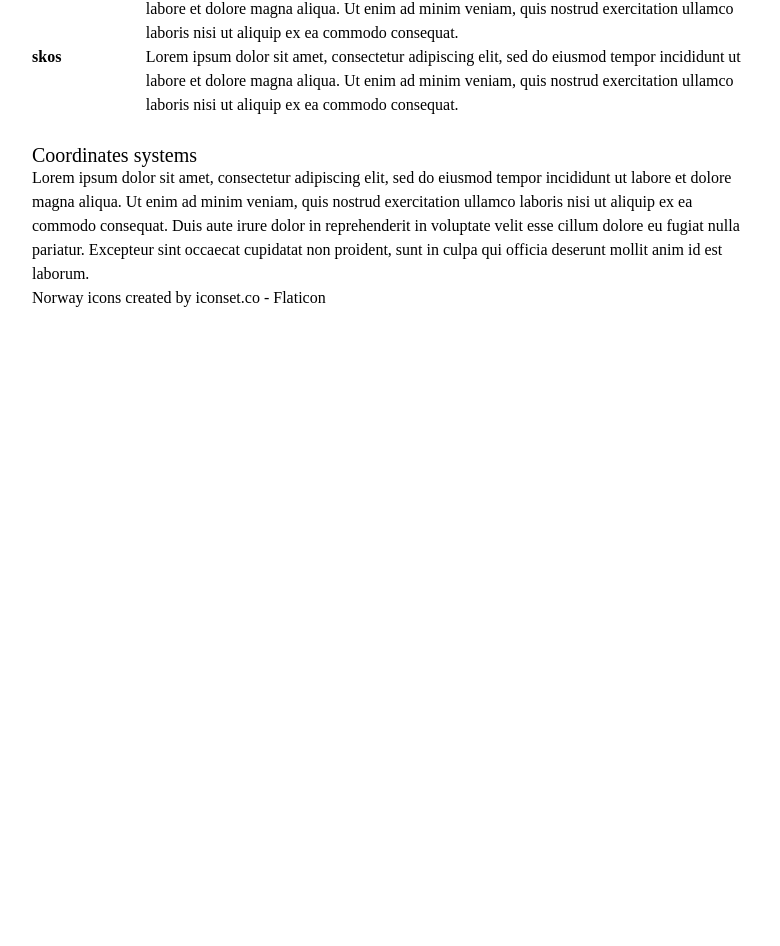
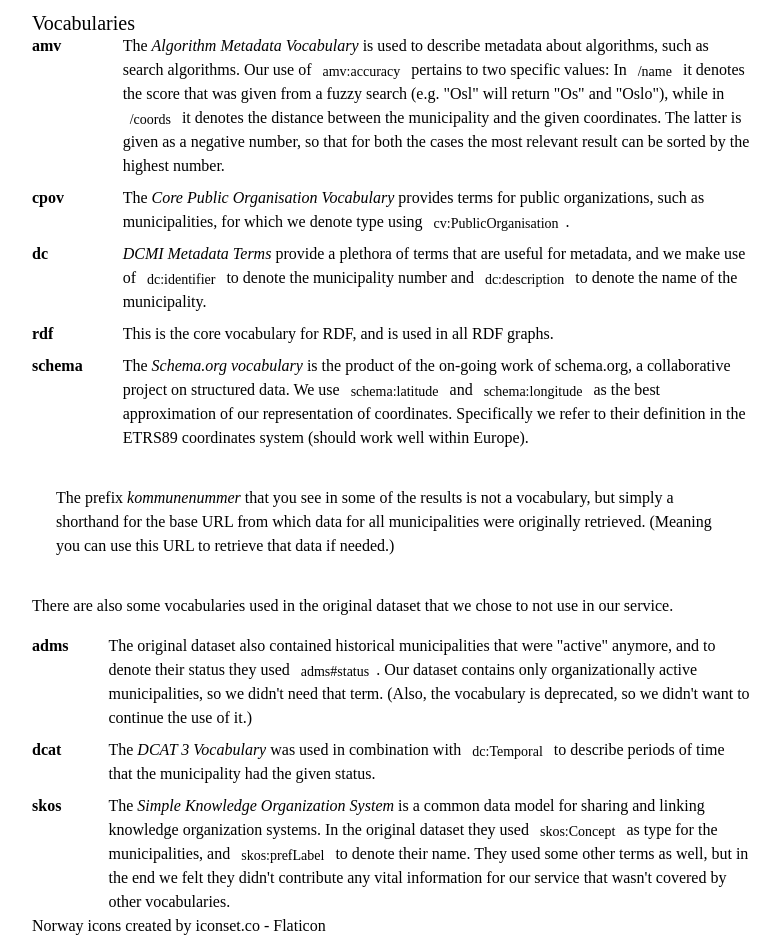
Before and after one commit to megoth-capgemini/municipalities-coordinates, a React (Vite) app: page / in a window 1280 px wide. Shown: the part 1570-2516 px from the top of the page, without its empty margins (248-1028 px from the left). Before the commit the page ends 1888 px from the top, so only its background shows below. Built offline with nearby package versions, Linux system fonts and the light colour scheme.

Commit message:
Added some more documentation

```diff
--- a/src/components/front-page/documentation.mdx
+++ b/src/components/front-page/documentation.mdx
@@ -1,10 +1,10 @@
-<h2 className="bulma-title bulma-is-4">Documentation</h2>
+<h2 id="documentation" className="bulma-title bulma-is-4">Documentation</h2>
 
 This section covers the details of the service, and focuses on what you need to know to use the service. If you want to
 understand the technical details of how the service is developed and operated, check out the [code
 repository on GitHub](https://github.com/megoth-capgemini/municipalities-coordinates).
 
-<h3 className="bulma-title bulma-is-5">Data</h3>
+<h3 id="data" className="bulma-title bulma-is-5">Data</h3>
 
 The data is a combination
 of [the list of municipalities from data.norge.no](https://data.norge.no/datasets/978a923c-9ab6-3617-8fd6-6622363454e3)
@@ -20,59 +20,10 @@ next section.
 
 <h3 className="bulma-title bulma-is-5">Schema</h3>
 
-<dl>
-    <dt>amv</dt>
-    <dd>
-        Lorem ipsum dolor sit amet, consectetur adipiscing elit, sed do
-        eiusmod tempor incididunt ut labore et dolore magna aliqua. Ut enim ad
-        minim veniam, quis nostrud exercitation ullamco laboris nisi ut
-        aliquip ex ea commodo consequat.
-    </dd>
-    <dt>dc</dt>
-    <dd>
-        Lorem ipsum dolor sit amet, consectetur adipiscing elit, sed do
-        eiusmod tempor incididunt ut labore et dolore magna aliqua. Ut enim ad
-        minim veniam, quis nostrud exercitation ullamco laboris nisi ut
-        aliquip ex ea commodo consequat.
-    </dd>
-    <dt>kommune&shy;nummer</dt>
-    <dd>
-        Lorem ipsum dolor sit amet, consectetur adipiscing elit, sed do
-        eiusmod tempor incididunt ut labore et dolore magna aliqua. Ut enim ad
-        minim veniam, quis nostrud exercitation ullamco laboris nisi ut
-        aliquip ex ea commodo consequat.
-    </dd>
-    <dt>m8g</dt>
-    <dd>
-        Lorem ipsum dolor sit amet, consectetur adipiscing elit, sed do
-        eiusmod tempor incididunt ut labore et dolore magna aliqua. Ut enim ad
-        minim veniam, quis nostrud exercitation ullamco laboris nisi ut
-        aliquip ex ea commodo consequat.
-    </dd>
-    <dt>rdf</dt>
-    <dd>
-        Lorem ipsum dolor sit amet, consectetur adipiscing elit, sed do
-        eiusmod tempor incididunt ut labore et dolore magna aliqua. Ut enim ad
-        minim veniam, quis nostrud exercitation ullamco laboris nisi ut
-        aliquip ex ea commodo consequat.
-    </dd>
-    <dt>schema</dt>
-    <dd>
-        Lorem ipsum dolor sit amet, consectetur adipiscing elit, sed do
-        eiusmod tempor incididunt ut labore et dolore magna aliqua. Ut enim ad
-        minim veniam, quis nostrud exercitation ullamco laboris nisi ut
-        aliquip ex ea commodo consequat.
-    </dd>
-    <dt>skos</dt>
-    <dd>
-        Lorem ipsum dolor sit amet, consectetur adipiscing elit, sed do
-        eiusmod tempor incididunt ut labore et dolore magna aliqua. Ut enim ad
-        minim veniam, quis nostrud exercitation ullamco laboris nisi ut
-        aliquip ex ea commodo consequat.
-    </dd>
-</dl>
+The graph uses a combination of [vocabularies](#vocabularies) to describe two main data structures:
+a [Municipality](#schema-municipality) and a [Collection of municipalities](#schema-collection-municipalities).
 
-<h3 className="bulma-title bulma-is-5">Coordinates systems</h3>
+<h4 id="schema-municipality" className="bulma-title bulma-is-6">Municipality</h4>
 
 Lorem ipsum dolor sit amet, consectetur adipiscing elit, sed do
 eiusmod tempor incididunt ut labore et dolore magna aliqua. Ut enim ad
@@ -81,3 +32,93 @@ aliquip ex ea commodo consequat. Duis aute irure dolor in
 reprehenderit in voluptate velit esse cillum dolore eu fugiat nulla
 pariatur. Excepteur sint occaecat cupidatat non proident, sunt in
 culpa qui officia deserunt mollit anim id est laborum.
+
+<h4 id="schema-collection-municipalities" className="bulma-title bulma-is-6">Collection of municipalities</h4>
+
+Lorem ipsum dolor sit amet, consectetur adipiscing elit, sed do
+eiusmod tempor incididunt ut labore et dolore magna aliqua. Ut enim ad
+minim veniam, quis nostrud exercitation ullamco laboris nisi ut
+aliquip ex ea commodo consequat. Duis aute irure dolor in
+reprehenderit in voluptate velit esse cillum dolore eu fugiat nulla
+pariatur. Excepteur sint occaecat cupidatat non proident, sunt in
+culpa qui officia deserunt mollit anim id est laborum.
+
+<h3 id="vocabularies" className="bulma-title bulma-is-5">Vocabularies</h3>
+
+<dl>
+    <dt>
+        [amv](https://w3id.org/amv#)
+    </dt>
+    <dd>
+        The *Algorithm Metadata Vocabulary* is used to describe metadata about algorithms, such as search algorithms.
+        Our use of `amv:accuracy` pertains to two specific values: In `/name` it denotes the score that was given from
+        a fuzzy search (e.g. "Osl" will return "Os" and "Oslo"), while in `/coords` it denotes the distance between the
+        municipality and the given coordinates. The latter is given as a negative number, so that for both the cases
+        the most relevant result can be sorted by the highest number.
+    </dd>
+    <dt>
+        [cpov](http://data.europa.eu/m8g/)
+    </dt>
+    <dd>
+        The [*Core Public Organisation Vocabulary*](https://semiceu.github.io/CPOV/) provides terms for public
+        organizations, such as municipalities, for which we denote type using `cv:PublicOrganisation`.
+    </dd>
+    <dt>
+        [dc](http://purl.org/dc/terms/)
+    </dt>
+    <dd>
+        *DCMI Metadata Terms* provide a plethora of terms that are useful for metadata, and we make use of
+        `dc:identifier` to denote the municipality number and `dc:description` to denote the name of the municipality.
+    </dd>
+    <dt>
+        [rdf](http://www.w3.org/1999/02/22-rdf-syntax-ns#)
+    </dt>
+    <dd>
+        This is the core vocabulary for RDF, and is used in all RDF graphs.
+    </dd>
+    <dt>
+        [schema](https://schema.org/)
+    </dt>
+    <dd>
+        The *Schema.org vocabulary* is the product of the on-going work of [schema.org](https://schema.org/), a
+        collaborative project on structured data. We use `schema:latitude` and `schema:longitude` as the best
+        approximation of our representation of coordinates. Specifically we refer to their definition in the
+        [ETRS89](https://en.wikipedia.org/wiki/European_Terrestrial_Reference_System_1989) coordinates system (should
+        work well within Europe).
+    </dd>
+</dl>
+
+> The prefix *kommunenummer* that you see in some of the results is not a vocabulary, but simply a shorthand for the
+base URL from which data for all municipalities were originally retrieved. (Meaning you can use this URL to retrieve
+that data if needed.)
+
+There are also some vocabularies used in
+the [original dataset](https://github.com/megoth-capgemini/municipalities-coordinates/blob/main/kommunenummer.rdf) that
+we chose to not use in our service.
+
+<dl>
+    <dt>
+        [adms](https://www.w3.org/ns/legacy_adms#)
+    </dt>
+    <dd>
+        The original dataset also contained historical municipalities that were "active" anymore, and to denote their
+        status they used `adms#status`. Our dataset contains only organizationally active municipalities, so we didn't
+        need that term. (Also, the vocabulary is deprecated, so we didn't want to continue the use of it.)
+    </dd>
+    <dt>
+        [dcat](https://www.w3.org/ns/dcat#)
+    </dt>
+    <dd>
+        The *DCAT 3 Vocabulary* was used in combination with `dc:Temporal` to describe periods of time that the
+        municipality had the given status.
+    </dd>
+    <dt>
+        [skos](http://www.w3.org/2004/02/skos/core#)
+    </dt>
+    <dd>
+        The *Simple Knowledge Organization System* is a common data model for sharing and linking knowledge
+        organization systems. In the original dataset they used `skos:Concept` as type for the municipalities, and
+        `skos:prefLabel` to denote their name. They used some other terms as well, but in the end we felt they didn't
+        contribute any vital information for our service that wasn't covered by other vocabularies.
+    </dd>
+</dl>
--- a/src/components/front-page/index.tsx
+++ b/src/components/front-page/index.tsx
@@ -11,7 +11,7 @@ export default function FrontPage() {
       </header>
       <SearchByName />
       <SearchByProximity />
-      <section id="documentation" className="bulma-block bulma-content">
+      <section className="bulma-block bulma-content">
         <Documentation />
       </section>
       <footer className="bulma-block bulma-content">
--- a/src/components/search-form/index.tsx
+++ b/src/components/search-form/index.tsx
@@ -158,16 +158,22 @@ export default function SearchForm({
             style={{ opacity: isLoading || isSubmitting ? 0.5 : 1 }}
           >
             <h3 className={"bulma-title bulma-is-6"}>Results</h3>
-            <p>
-              Request: <code>{url}</code>
-              <br />
-              Header: <code>{requestedMode.media_format}</code>
-              <br />
-              Using curl:{" "}
-              <code>
-                curl --header "Accept: {requestedMode.media_format}" {url}
-              </code>
-            </p>
+            <dl>
+              <dt>Request</dt>
+              <dd>
+                <code>{url}</code>
+              </dd>
+              <dt>Header</dt>
+              <dd>
+                <code>{requestedMode.media_format}</code>
+              </dd>
+              <dt>curl</dt>
+              <dd>
+                <code>
+                  curl --header "Accept: {requestedMode.media_format}" {url}
+                </code>
+              </dd>
+            </dl>
           </div>
           <pre className={`code language-${language} line-numbers`}>
             <code className={`language-${language}`}>{result}</code>
--- a/src/styles/global.css
+++ b/src/styles/global.css
@@ -40,8 +40,10 @@ code {
 
 dl {
     display: grid;
-    gap: 0 1ch;
+    gap: 0.5rem 1ch;
     grid-template-columns: min-content 1fr;
+    overflow-x: auto;
+    overflow-y: hidden;
 }
 
 dt {
```
Also changed, not shown: 6 other files (tests, documents, lock files or other folders).
